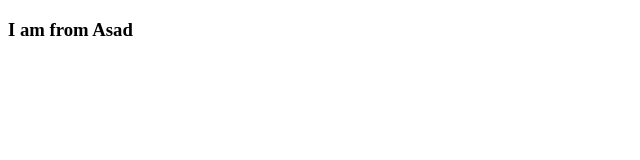
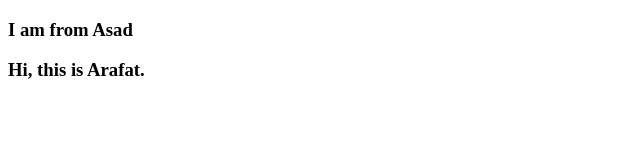
Before and after one commit to Arafat-Bhuiyan/app, a plain HTML site: page index.html in a window 1280 px wide. Shown: the whole page, without its empty margins (0-640 px from the left). Drawn offline with Linux system fonts and the light colour scheme.

Commit message:
New Update

```diff
--- a/index.html
+++ b/index.html
@@ -7,5 +7,6 @@
 </head>
 <body>
     <h3>I am from Asad</h3>
+    <h3>Hi, this is Arafat.</h3>
 </body>
 </html>
```
